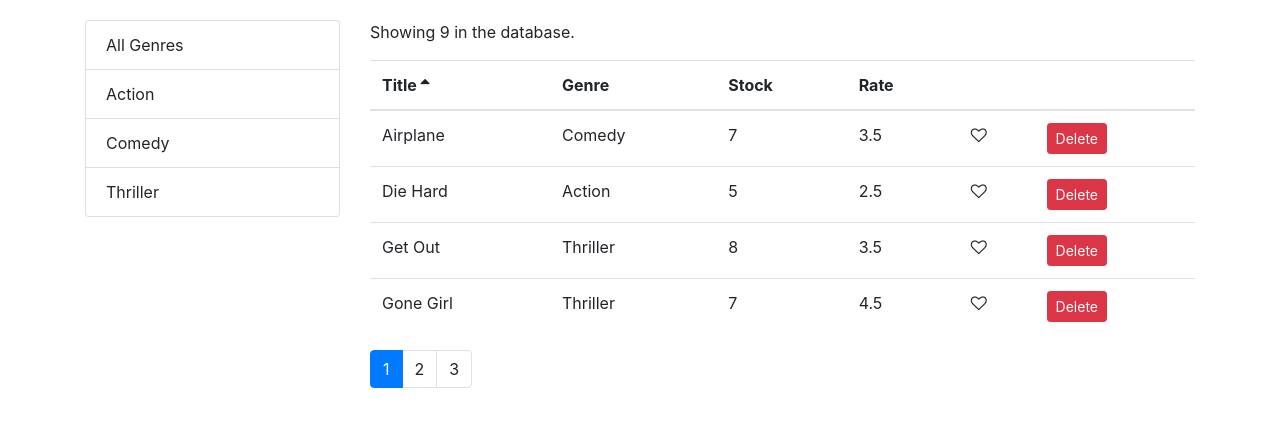
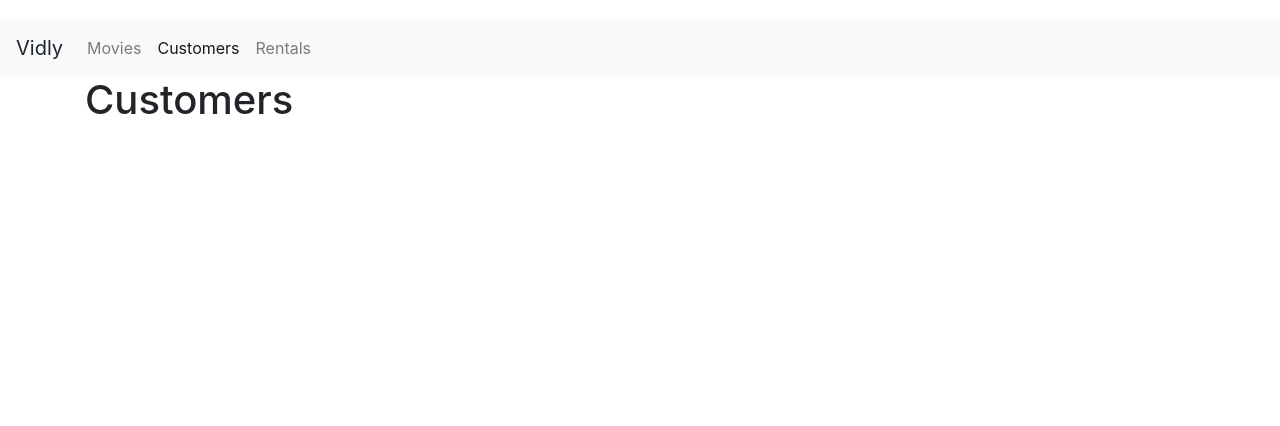
Before and after one commit to juliana-gru/vidly-react, a React (Create React App) app: page /customers in a window 1280 px wide. Shown: the top 426 px of the page. Built offline with nearby package versions, Linux system fonts and the light colour scheme.

Commit message:
add router

```diff
--- a/package.json
+++ b/package.json
@@ -12,6 +12,7 @@
     "prop-types": "15.6.2",
     "react": "^17.0.1",
     "react-dom": "^17.0.1",
+    "react-router-dom": "4.3.1",
     "react-scripts": "4.0.2",
     "web-vitals": "^1.0.1"
   },
--- a/src/App.js
+++ b/src/App.js
@@ -1,13 +1,32 @@
+import { Switch, Route, Redirect } from 'react-router-dom'
+;
+import Movies from './components/Movies';
+import Customers from './components/Customers';
+import Rentals from './components/Rentals';
+import NotFound from './components/NotFound';
+import NavBar from './components/common/NavBar';
+import MovieDetails from './components/MovieDetails';
+
 import './App.css';
-import Movies from './components/Movies';
 
 function App() {
 
   return (
-    <main className="container">
-      <Movies />
-    </main>
+    <div>
+      <NavBar />
+      <main className="container">
+        <Switch>
+          <Route path="/movies" component={Movies}></Route>
+          <Route path="/movies/:id" component={MovieDetails} ></Route>
+          <Route path="/customers" component={Customers} ></Route>
+          <Route path="/rentals" component={Rentals} ></Route>
+          <Route path="/not-found" component={NotFound} ></Route> */
+          <Redirect from="/" to="/movies" />
+          <Redirect to="/not-found" />
+        </Switch>
+      </main>
+    </div>
   );
-}
+};
 
 export default App;
--- /dev/null
+++ b/src/components/Customers.js
@@ -0,0 +1,7 @@
+const Customers = () => {
+  return (
+    <h1>Customers</h1>
+   );
+}
+
+export default Customers;
--- /dev/null
+++ b/src/components/MovieDetails.js
@@ -0,0 +1,19 @@
+import React, { Component } from 'react';
+
+class MovieDetails extends Component {
+  handleSave = () => {
+    // Navigate to /products
+    this.props.history.replace('/movies');
+  };
+
+  render() {
+    return (
+      <div>
+        <h1>Movies  - {this.props.match.params.id}</h1>
+        <button onClick={this.handleSave}>Save</button>
+      </div>
+    );
+  }
+}
+
+export default MovieDetails;
--- /dev/null
+++ b/src/components/NotFound.js
@@ -0,0 +1,7 @@
+const NotFound = () => {
+  return (
+    <h1>Not Found</h1>
+   );
+}
+
+export default NotFound;
--- /dev/null
+++ b/src/components/Rentals.js
@@ -0,0 +1,7 @@
+const Rentals = () => {
+  return (
+    <h1>Rentals</h1>
+   );
+}
+
+export default Rentals;
--- /dev/null
+++ b/src/components/common/NavBar.js
@@ -0,0 +1,23 @@
+import React, { Component } from 'react';
+import { NavLink, Link } from 'react-router-dom';
+
+const NavBar = () => {
+
+    return (
+      <div className="navbar navbar-expand-lg navbar-light bg-light">
+        <a className="navbar-brand">Vidly</a>
+        <button className="navbar-toggler" type="button" data-toggle="collapse" data-target="#navbarNavAltMarkup" aria-controls="navbarNavAltMarkup" aria-expanded="false" aria-label="Toggle navigation">
+          <span className="navbar-toggler-icon"></span>
+        </button>
+        <div className="collapse navbar-collapse" id="navbarNavAltMarkup">
+          <div className="navbar-nav">
+            <NavLink className="nav-item nav-link" to="/movies">Movies</NavLink>
+            <NavLink className="nav-item nav-link" to="/customers">Customers</NavLink>
+            <NavLink className="nav-item nav-link" to="/rentals">Rentals</NavLink>
+          </div>
+        </div>
+      </div>
+    );
+}
+
+export default NavBar;
--- a/src/components/common/TableBody.js
+++ b/src/components/common/TableBody.js
@@ -1,4 +1,5 @@
 import React, { Component } from 'react';
+import { Link } from 'react-router-dom';
 
 import _ from 'lodash';
 
```
Also changed, not shown: src/index.js (+6 -2 lines), 1 other file (tests, documents, lock files or other folders).
